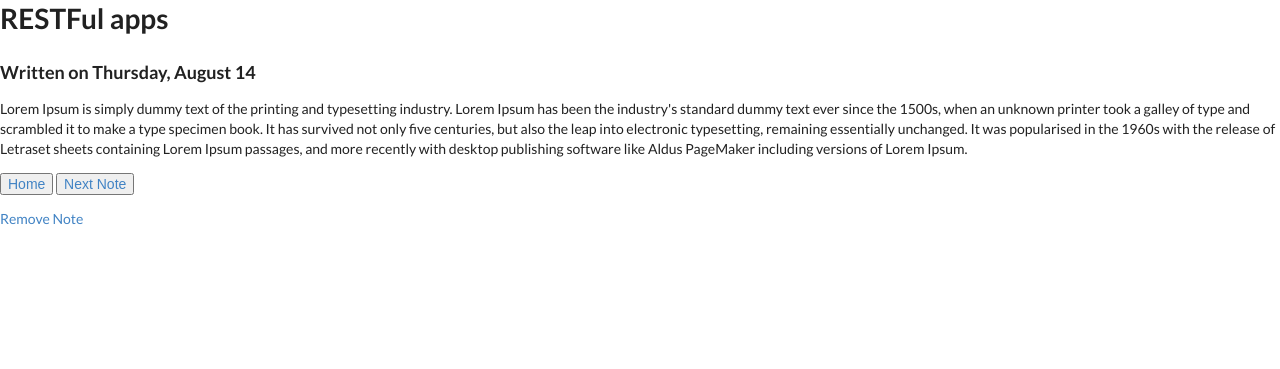
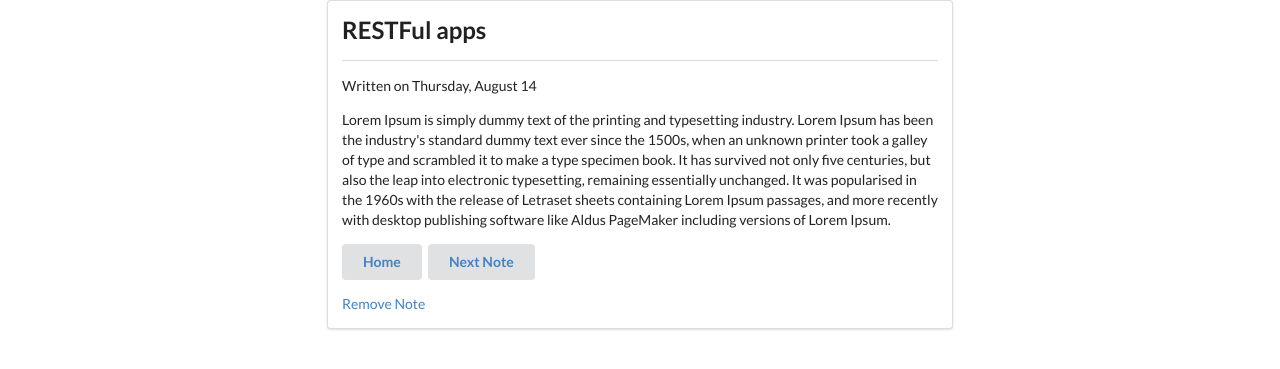
Before and after one commit to lpzraf/flask-note-taking-app, a Flask app: page /notes/1 in a window 1280 px wide. Shown: the top 369 px of the page. Run offline with Flask 2, Linux system fonts and the light colour scheme.

Commit message:
It will style note.html

```diff
--- a/templates/note.html
+++ b/templates/note.html
@@ -3,24 +3,28 @@
 {% block title %}Note{% endblock %}
 
 {% block content %}
-    <h1>{{ note.title }}</h1>
-    <h3>Written on {{ note.date }}</h3>
+<div class="ui two column centered grid">
+    <div class="column"><div class="ui segment">
+        <h2 class="ui left floated header">{{ note.title }}</h2>
+        <div class="ui clearing divider"></div>
+        <p>Written on {{ note.date }}</p>
         <p>{{ note.note_body }}</p>
-
         <p>
-        <button>
+            <button class="ui button">
                 <a href="{{ url_for('homepage') }}">Home</a>
             </button>
             {% if index < max_index %}
-            <button>
+                <button class="ui button">
                     <a href="{{ url_for('view_note', index=index + 1) }}">Next Note</a>
                 </button>
             {% else %}
-            <button>
+                <button class="ui button">
                     <a href="{{ url_for('view_note', index=0) }}">Start Over</a>
                 </button>
             {% endif %}
         </p>
         <a href="{{ url_for('remove_note', index=index)}}">Remove Note</a>
+    </div>
+</div>
 
 {% endblock %}
```
Also changed, not shown: notes_data_db.json (+1 -1 lines), templates/add_note.html (+9 -7 lines). Lines whose indentation alone changed are shown as unchanged.
